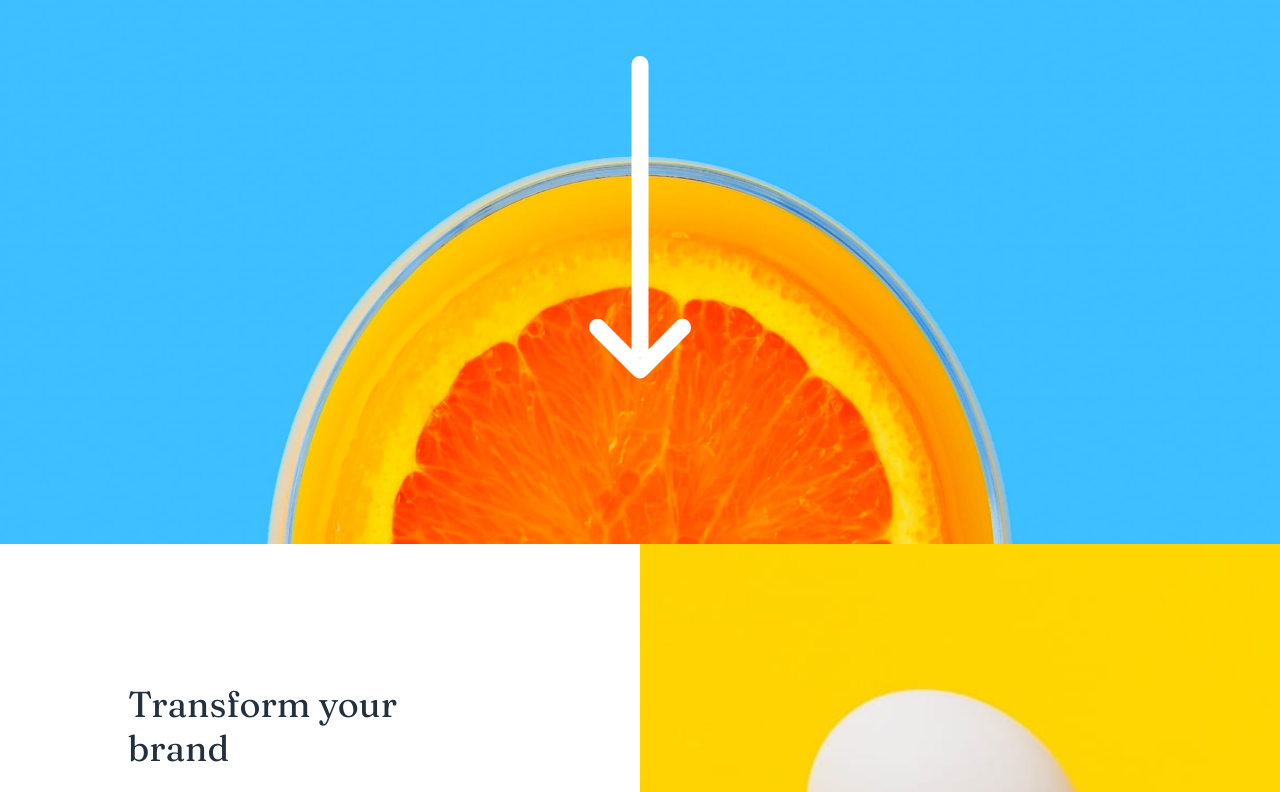
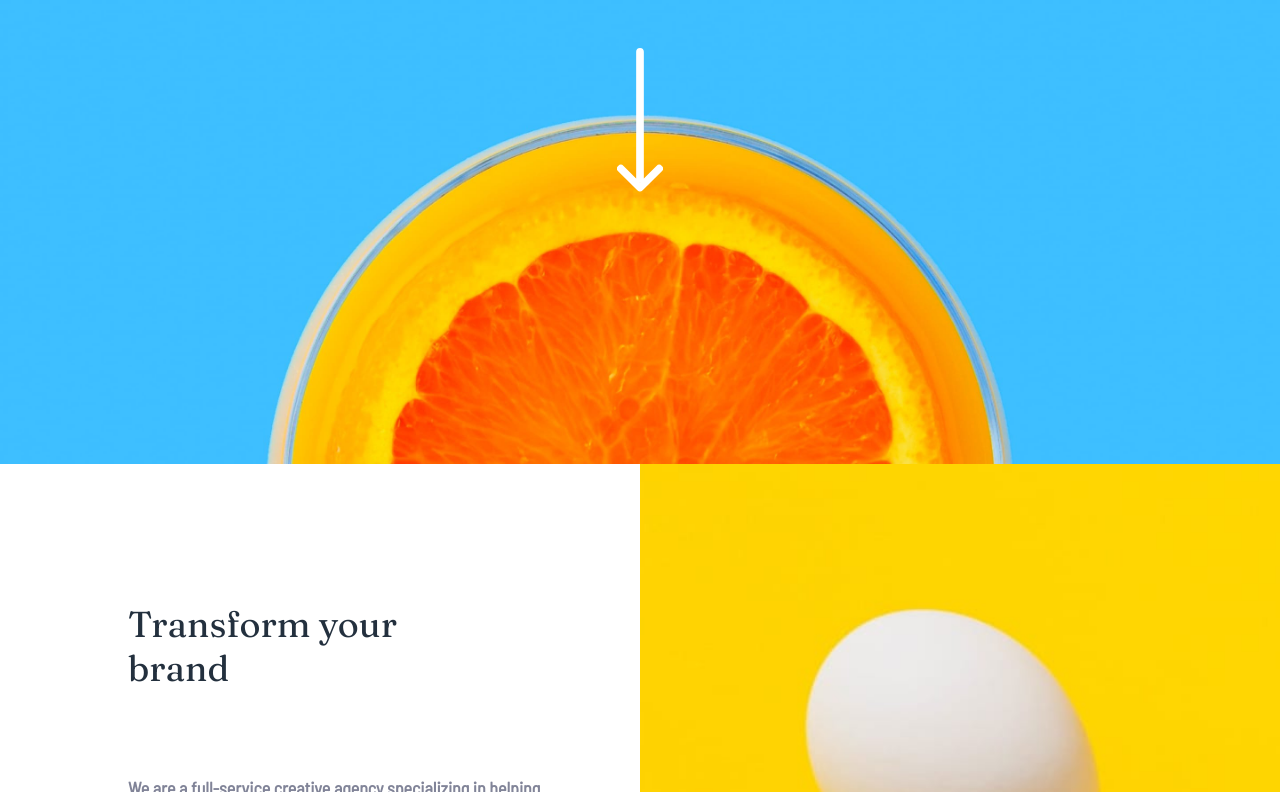
Before and after one commit to djblackett/sunnyside-agency-landing-page, a plain HTML site: page index.html in a window 1280 px wide. Shown: the part 256-1048 px from the top of the page. Drawn offline with Linux system fonts and the light colour scheme; files whose address does not match are found by name.

Commit message:
fix html issues

```diff
--- a/style.css
+++ b/style.css
@@ -408,7 +408,7 @@ footer {
 
 @media (min-width: 600px) {
   .arrow {
-    height: 18rem;
+    height: 8rem;
   }
 
   .section-paragraph {
@@ -437,7 +437,7 @@ footer {
 
 @media (min-width: 900px) {
   header {
-    height: 100vh;
+    height: 90vh;
     background-image: url("./images/desktop/image-header.jpg");
     padding: 1%;
   }
```
